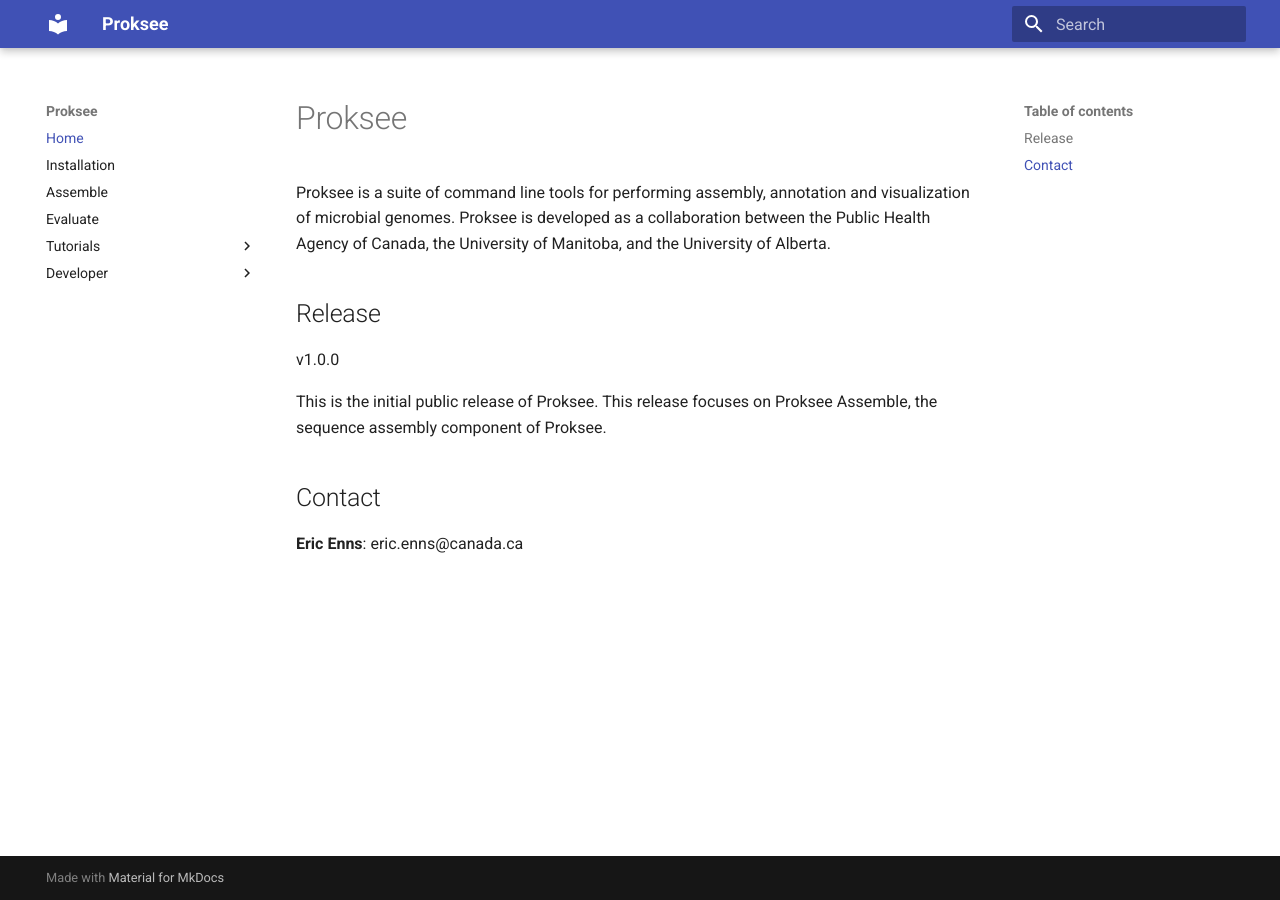
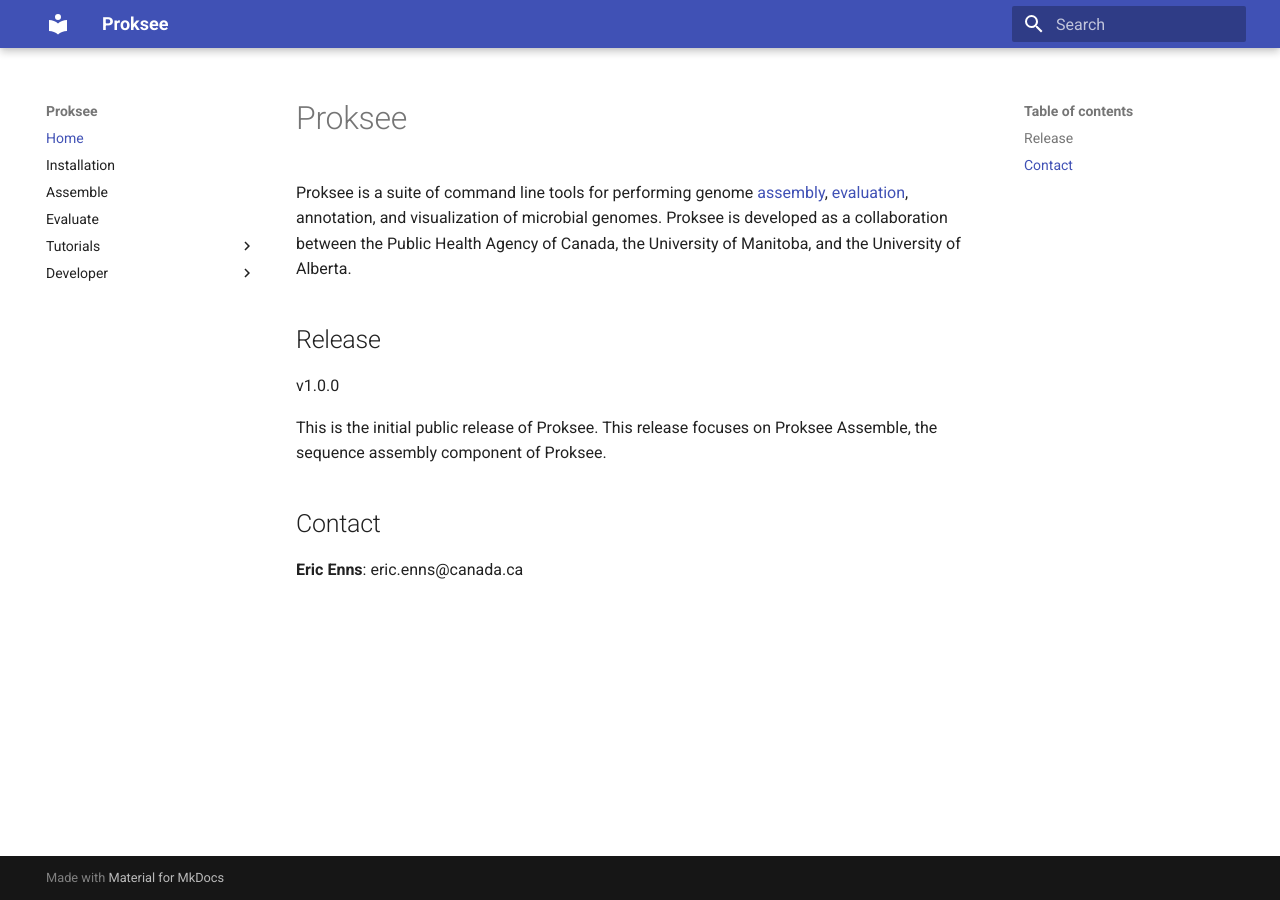
Before and after one commit to proksee-project/proksee-cmd, an MkDocs documentation site: the page built from docs/index.md, in a window 1280 px wide. Built offline with MkDocs 1.6.1 and Material for MkDocs 9.7.7, drawn with Linux system fonts in a browser that asks for light colours.

Commit message:
Adding links to existing tools.

```diff
--- a/docs/index.md
+++ b/docs/index.md
@@ -1,6 +1,6 @@
 # Proksee
 
-Proksee is a suite of command line tools for performing assembly, annotation and visualization of microbial genomes. Proksee is developed as a collaboration between the Public Health Agency of Canada, the University of Manitoba, and the University of Alberta.
+Proksee is a suite of command line tools for performing genome [assembly](assemble.md), [evaluation](evaluate.md), annotation, and visualization of microbial genomes. Proksee is developed as a collaboration between the Public Health Agency of Canada, the University of Manitoba, and the University of Alberta.
 
 ## Release
 
```
